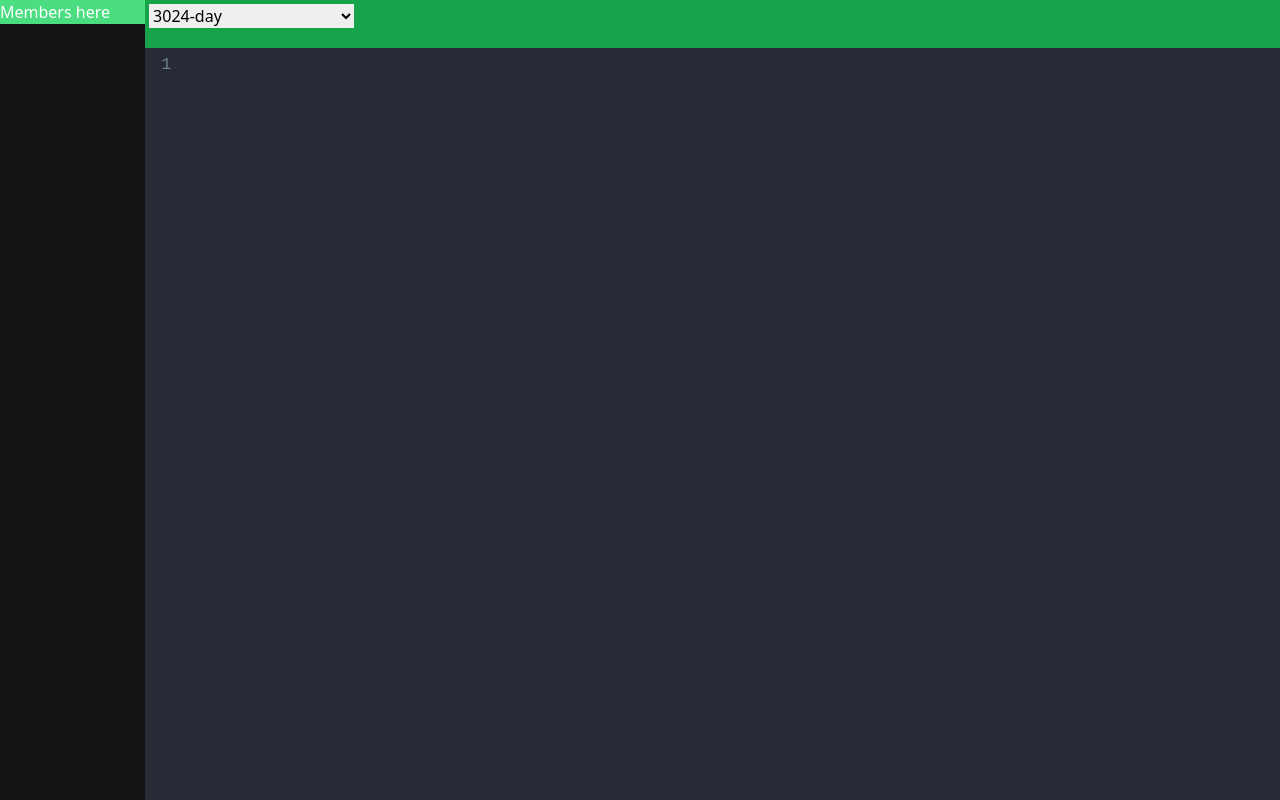
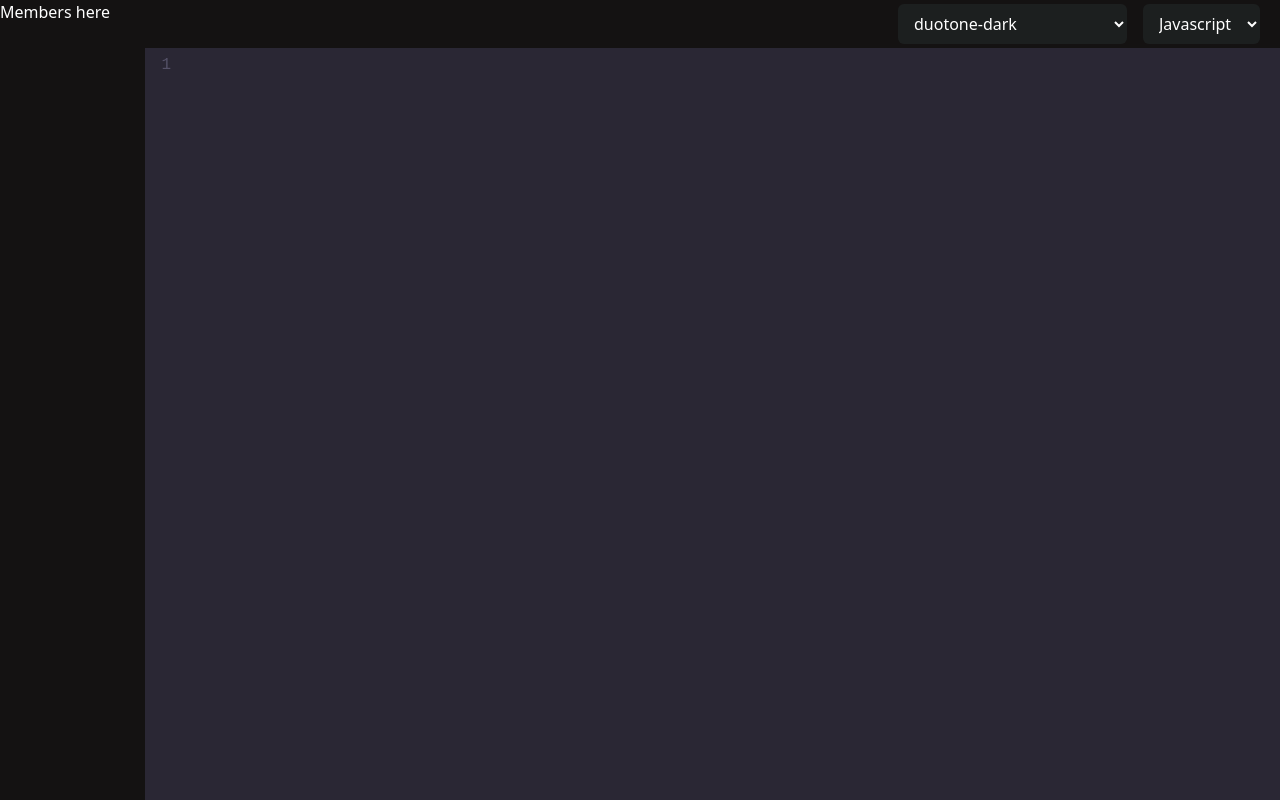
Before and after one commit to gaurav-goswami/Code-Playground, a React (Vite) app in the folder client/: page /playground/1 in a window 1280 px wide. Built offline with nearby package versions, Linux system fonts and the light colour scheme.

Commit message:
add multiple mode option

```diff
--- a/client/src/Components/Editor/CodeMembers.tsx
+++ b/client/src/Components/Editor/CodeMembers.tsx
@@ -3,7 +3,7 @@ import React from "react";
 const CodeMembers: React.FC = () => {
   return (
     <>
-      <div className="w-[150px] h-full bg-green-400">
+      <div className="w-[150px] h-full">
         <span className="text-white">Members here</span>
       </div>
     </>
--- a/client/src/Components/Editor/Editor.tsx
+++ b/client/src/Components/Editor/Editor.tsx
@@ -1,20 +1,31 @@
 import React, { useEffect, useRef, useState } from "react";
 import Codemirror from "codemirror";
-import "codemirror/mode/javascript/javascript.js";
 import "codemirror/addon/edit/closetag";
 import "codemirror/addon/edit/closebrackets";
 import "codemirror/lib/codemirror.css";
 import './imports/themeImports';
-
+import './imports/modeImport';
 import themeOptions from "./ThemeOptions";
+import modeOption from "./ModeOptions";
+import { IEditorOption } from "../../Interface/Interface";
+import changeHandler from "../../utils/changeHandler";
+import Select from "../Select/Select";
 
 const Editor: React.FC = () => {
   const editorRef = useRef<HTMLTextAreaElement | null>(null);
   const codeMirrorInstance = useRef<CodeMirror.Editor | null>(null);
 
-  const [theme, setTheme] = useState <string> ("dracula");
+  const [editorOption , setEditorOption] = useState <IEditorOption> ({
+    theme : "duotone-dark",
+    mode : "javascript"
+  });
 
-  console.log("theme is" , theme);
+  const handleOptionChange = (e: React.ChangeEvent<HTMLSelectElement>) => {
+    changeHandler(e , setEditorOption , editorOption);
+  }
+
+  console.log(editorOption);
+
   useEffect(() => {
     async function init() {
       if (editorRef.current !== null) {
@@ -22,10 +33,10 @@ const Editor: React.FC = () => {
           editorRef.current,
           {
             mode: {
-              name: "javascript",
+              name: editorOption.mode,
               json: true,
             },
-            theme,
+            theme : editorOption.theme,
             autoCloseTags: true,
             autoCloseBrackets: true,
             lineNumbers: true,
@@ -44,16 +55,26 @@ const Editor: React.FC = () => {
         }
       }
     };
-  }, [theme]);
+  }, [editorOption]);
 
   return (
     <div className="lg:w-11/12 h-screen w-screen">
-      <div className="h-[6%] p-1 w-full bg-green-600">
-        <select name="" id="" onChange={(e) => setTheme(e.target.value)}>
+      <div className="h-[6%] w-full py-1 flex gap-4 px-5 justify-end">
+
+        {/* theme select options */}
+        <Select name="theme" change={handleOptionChange}>
           {themeOptions.map((theme , index) => {
-            return <option value={theme} key={index}>{theme}</option>;
+              return <option value={theme} key={index}>{theme}</option>;
           })}
-        </select>
+        </Select>
+
+        {/* language mode options */}
+        <Select name="mode" change={handleOptionChange}>
+          {modeOption.map((mode , index) => {
+            return <option value={mode.mode} key={index}>{mode.name}</option>;
+          })}
+        </Select>
+
       </div>
       <textarea className="max-w-[100%] p-1" ref={editorRef}></textarea>
     </div>
--- /dev/null
+++ b/client/src/Components/Editor/ModeOptions.ts
@@ -0,0 +1,20 @@
+interface IMode {
+    mode : string
+    name : string
+}
+
+const modeOption : Array<IMode> = [
+    {mode : "javascript" , name : "Javascript"},
+    {mode : "clike" , name : "C"},
+    {mode : "clike" , name : "C++"},
+    {mode : "clike" , name : "Java"},
+    {mode : "python" , name : "Python"},
+    {mode : "r" , name : "R"},
+    {mode : "rust" , name : "Rust"},
+    {mode : "ruby" , name : "Ruby"},
+    {mode : "erlang" , name : "Erlang"},
+    {mode : "php" , name : "PHP"},
+    {mode : "fortran" , name : "Fortran"},
+]
+
+export default modeOption;
--- a/client/src/Components/Editor/ThemeOptions.ts
+++ b/client/src/Components/Editor/ThemeOptions.ts
@@ -1,10 +1,8 @@
 const themeOptions: Array<string> = [
-  "3024-day",
-  "3024-night",
-  "abbott",
+  "duotone-dark",
+  "material",
   "abcdef",
   "ambiance",
-  "ayu-dark",
   "ayu-mirage",
   "base16-dark",
   "base16-light",
@@ -14,50 +12,52 @@ const themeOptions: Array<string> = [
   "colorforth",
   "darcula",
   "dracula",
-  "duotone-dark",
   "duotone-light",
+  "3024-day",
   "eclipse",
+  "panda-syntax",
   "elegant",
-  "erlang-dark",
+  "midnight",
+  "3024-night",
   "gruvbox-dark",
   "hopscotch",
+  "seti",
   "icecoder",
   "idea",
+  "railscasts",
+  "rubyblue",
   "isotope",
-  "juejin",
   "lesser-dark",
+  "pastel-on-dark",
   "liquibyte",
-  "lucario",
-  "material",
   "material-darker",
+  "erlang-dark",
+  "vibrant-ink",
   "material-palenight",
-  "material-ocean",
   "mbo",
   "mdn-like",
-  "midnight",
   "monokai",
   "moxer",
+  "ayu-dark",
   "neat",
+  "juejin",
   "neo",
   "night",
   "nord",
   "oceanic-next",
-  "panda-syntax",
   "paraiso-dark",
   "paraiso-light",
-  "pastel-on-dark",
-  "railscasts",
-  "rubyblue",
-  "seti",
   "shadowfox",
   "the-matrix",
   "tomorrow-night-bright",
   "tomorrow-night-eighties",
   "ttcn",
+  "material-ocean",
+  "abbott",
   "twilight",
-  "vibrant-ink",
+  "xq-light",
+  "lucario",
   "xq-dark",
-  "xq-light",
   "yeti",
   "yonce",
   "zenburn",
--- /dev/null
+++ b/client/src/Components/Editor/imports/modeImport.ts
@@ -0,0 +1,10 @@
+import "codemirror/mode/javascript/javascript.js";
+import "codemirror/mode/clike/clike.js";
+import "codemirror/mode/python/python.js";
+import "codemirror/mode/go/go.js";
+import "codemirror/mode/r/r.js";
+import "codemirror/mode/rust/rust.js";
+import "codemirror/mode/erlang/erlang.js";
+import "codemirror/mode/php/php.js";
+import "codemirror/mode/fortran/fortran.js";
+import "codemirror/mode/ruby/ruby.js";
--- /dev/null
+++ b/client/src/Components/Select/Select.tsx
@@ -0,0 +1,16 @@
+import React from "react";
+import { ISelect } from "../../Interface/Interface";
+
+const Select: React.FC<ISelect> = (props) => {
+  const { children, name, change } = props;
+
+  return (
+    <>
+      <select name={name} onChange={change} className="px-3 py-2 cursor-pointer bg-[#1c1f1f] text-white rounded-md">
+        {children}
+      </select>
+    </>
+  );
+};
+
+export default Select;
--- a/client/src/Interface/Interface.ts
+++ b/client/src/Interface/Interface.ts
@@ -63,10 +63,21 @@ export interface IUuidGenerate {
 }
 
 export interface IChangeHandler {
-    <T>(e: React.ChangeEvent<HTMLInputElement>, setter: React.Dispatch<React.SetStateAction<T>>, state: T): void;
+    <T>(e: React.ChangeEvent<HTMLInputElement> | React.ChangeEvent<HTMLSelectElement>, setter: React.Dispatch<React.SetStateAction<T>>, state: T): void;
 }
 
 export interface ICreatePlayground {
     roomId : string,
     roomPassword : string
 }
+
+export interface IEditorOption {
+    theme : string,
+    mode : string
+}
+
+export interface ISelect {
+    children : React.ReactNode
+    name : string,
+    change : (e : React.ChangeEvent<HTMLSelectElement>) => void
+}
```
